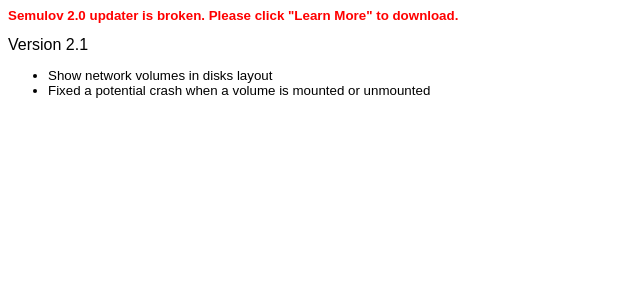
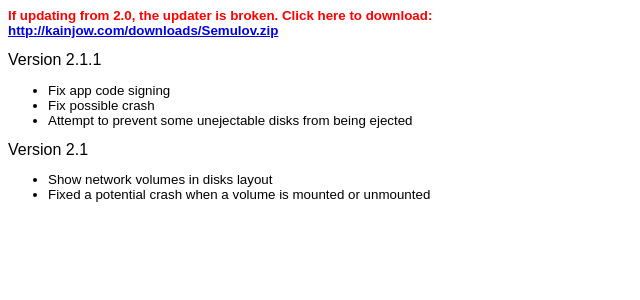
Before and after one commit to kainjow/kainjow.com, a PHP site: page /updates/semulov.htm in a window 1280 px wide. Shown: the top 300 px of the page, without its empty margins (0-640 px from the left). Run offline with PHP 8.4, Linux system fonts and the light colour scheme.

Commit message:
Update Semulov to 2.1.1

```diff
--- a/index.php
+++ b/index.php
@@ -13,7 +13,7 @@
 	array(
 		'name' => 'Semulov',
 		'version' => '2.1',
-		'date' => mktime(0, 0, 0, 8, 16, 2015),
+		'date' => mktime(0, 0, 0, 9, 9, 2015),
 		'summary' => 'Eject volumes from the menu bar',
 		'link' => '/downloads/Semulov.zip',
 		'link_label' => 'download for 10.7+',
--- a/updates/semulov.htm
+++ b/updates/semulov.htm
@@ -19,7 +19,13 @@
 </style>
 </head>
 <body>
-<p><strong style="color: red;">Semulov 2.0 updater is broken. Please click "Learn More" to download.</strong></p>
+<p><strong style="color: red;">If updating from 2.0, the updater is broken. Click here to download:<br><a href="http://kainjow.com/downloads/Semulov.zip">http://kainjow.com/downloads/Semulov.zip</a></strong></p>
+<h4>Version 2.1.1</h4>
+<ul>
+<li>Fix app code signing</li>
+<li>Fix possible crash</li>
+<li>Attempt to prevent some unejectable disks from being ejected</li>
+</ul>
 <h4>Version 2.1</h4>
 <ul>
 <li>Show network volumes in disks layout</li>
```
Also changed, not shown: updates/semulov.xml (+5 -8 lines).
